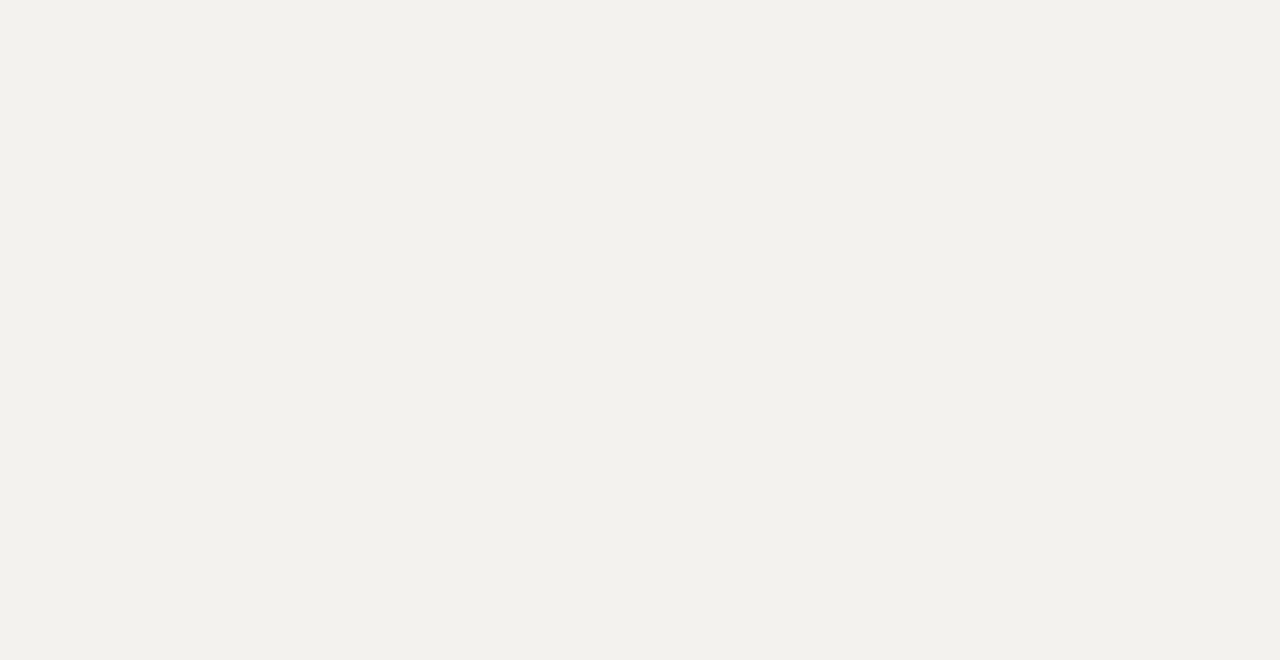
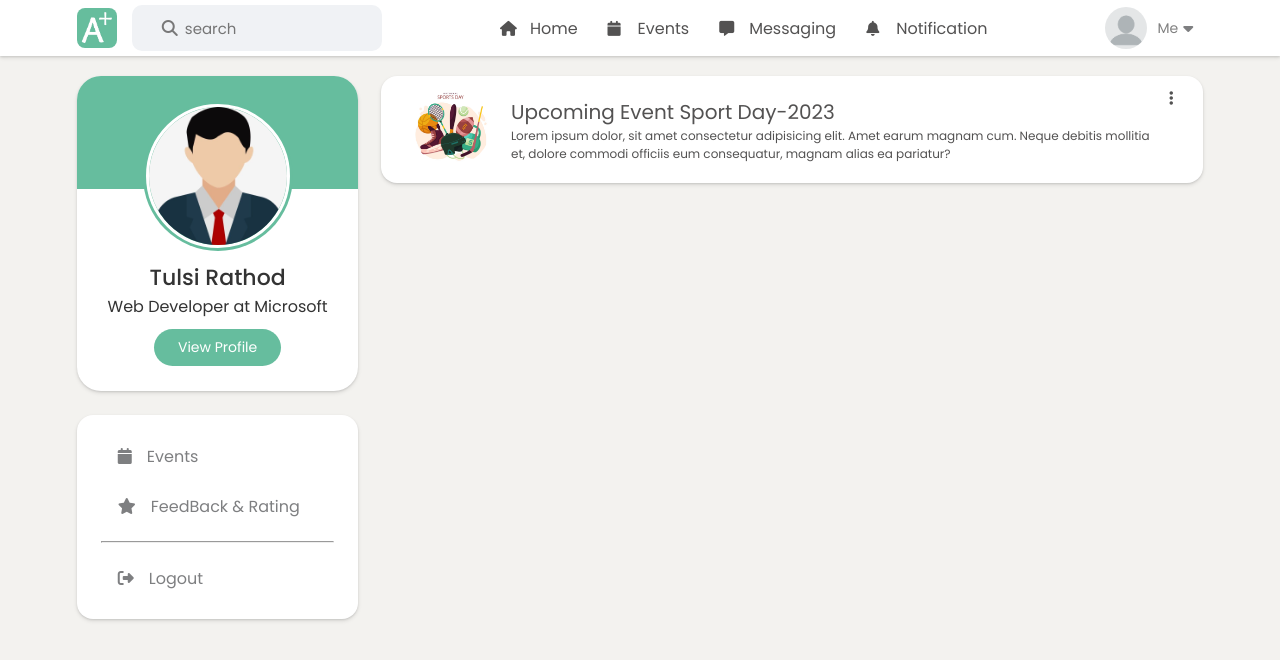
Before and after one commit to TulsiRathod/AlmaPlus-Main, a React (Create React App) app: page /notification in a window 1280 px wide. Before the commit this address had no page. Shown: the top 660 px of the page. Built offline with nearby package versions, Linux system fonts and the light colour scheme.

Commit message:
add notification page

```diff
--- a/public/style.css
+++ b/public/style.css
@@ -1722,6 +1722,67 @@ ul li {
 }
 
 
+/* Notification CSS */
+
+.notification-main{
+  flex-basis: 73%;
+}
+
+.notification-box{
+  display: flex;
+  flex-direction: column;
+  align-items: center;
+  background-color: #fff;
+  width: 100%;
+  border-radius: 16px;
+  box-shadow: 0 1px 2px rgba(0, 0, 0, 0.1), 0 2px 4px rgba(0, 0, 0, 0.1);
+  position: relative;
+}
+
+.notification{
+  display: flex;
+  justify-content: space-between;
+  align-items: center;
+  padding: 10px 0px;
+  border-bottom: 1px solid #7e7f81;
+  margin: 0px 30px;
+}
+
+.notification:last-child{
+  border: none;
+}
+
+.notifiction-img{
+  margin-right: 20px;
+}
+
+.notifiction-img img{
+  height: 80px;
+  width: 80px;
+  object-fit: cover;
+  border-radius: 50%;
+}
+
+.notification-desc{
+  font-size: 12px;
+}
+
+.notification-name{
+  font-size: 20px;
+}
+
+.notification-info{
+  display: flex;
+  flex-direction: column;
+  justify-content: space-evenly;
+}
+
+.notification-option{
+  align-self: self-start;
+  margin-left: 10px;
+}
+
+
 /* Responsive Login */
 
 @media only screen and ( max-width :1000px) {
@@ -1854,3 +1915,19 @@ ul li {
     width: 100%;
   }
 }
+
+/* Responsive Notification */
+
+
+@media only screen and (max-width :1200px){
+  .notification-main{
+    flex-basis: 100%;
+    margin: 10px 30px;
+  }
+  .notification{
+    margin: 10px;
+  }
+  .notifiction-img{
+    margin-right: 10px;
+  }
+}
--- a/src/App.js
+++ b/src/App.js
@@ -7,6 +7,7 @@ import SearchProfile from "./components/SearchProfile";
 import Message from "./components/Message";
 import { Route, Routes } from "react-router-dom";
 import ViewProfile from "./components/ViewProfile";
+import Notidfication from "./components/Notidfication";
 
 function App() {
   return (
@@ -20,6 +21,7 @@ function App() {
         <Route exact path="/view-profile" element={<ViewProfile />} />
         <Route exact path="/search-profile" element={<SearchProfile />} />
         <Route exact path="/message" element={<Message />} />
+        <Route exact path="/notification" element={<Notidfication />} />
       </Routes>
     </>
   );
--- a/src/components/Navbar.jsx
+++ b/src/components/Navbar.jsx
@@ -30,7 +30,7 @@ export default function Navbar() {
                         <i class="fa-solid fa-message"></i><span>Messaging</span>
                     </li>
                 </Link>
-                <Link to="/home">
+                <Link to="/notification">
                     <li>
                         <i class="fa-solid fa-bell"></i><span>Notification</span>
                     </li>
--- /dev/null
+++ b/src/components/Notidfication.jsx
@@ -0,0 +1,76 @@
+import React from "react";
+import Navbar from "./Navbar";
+import { Link } from "react-router-dom";
+
+export default function Notidfication() {
+  return (
+    <>
+    <Navbar/>
+      <div class="home-container">
+      <div className="profile-card-main">
+          <div className="profile-card">
+            <div className="profile-card-imgbox">
+              <img
+                src="images/profile_img.jpg"
+                alt=""
+                className="profile-card-img"
+              />
+            </div>
+
+            <div className="profile-card-info">
+              <span className="profile-card-name">Tulsi Rathod</span>
+              <span>Web Developer at Microsoft</span>
+            </div>
+            <Link to="/view-profile">
+              <div className="profile-card-button">
+                <button>View Profile</button>
+              </div>
+            </Link>
+          </div>
+
+          <div className="menu-container">
+            <Link to="/events">
+            <div className="menu">
+              <i className="fa-solid fa-calendar"></i>Events
+            </div>
+            </Link>
+            <Link to="/feedback">
+            <div className="menu">
+              <i className="fa-solid fa-star"></i>FeedBack & Rating
+            </div>
+            </Link>
+            <hr className="hr-line" />
+            <Link to="/">
+            <div className="menu">
+              <i className="fa-solid fa-right-from-bracket"></i>Logout
+            </div>
+            </Link>
+          </div>
+        </div>
+
+        <div class="notification-main">
+          <div class="notification-box">
+            <div class="notification">
+              <div class="notifiction-img">
+                <img src="images/Event1.jpg" alt="" />
+              </div>
+              <div class="notification-info">
+                <div class="notification-name">
+                  Upcoming Event Sport Day-2023
+                </div>
+                <div class="notification-desc">
+                  Lorem ipsum dolor, sit amet consectetur adipisicing elit. Amet
+                  earum magnam cum. Neque debitis mollitia et, dolore commodi
+                  officiis eum consequatur, magnam alias ea pariatur?
+                </div>
+              </div>
+              <div class="notification-option">
+                <i class="fa-solid fa-ellipsis-vertical"></i>
+              </div>
+            </div>
+          </div>
+        </div>
+      </div>
+    </>
+  );
+}
```
